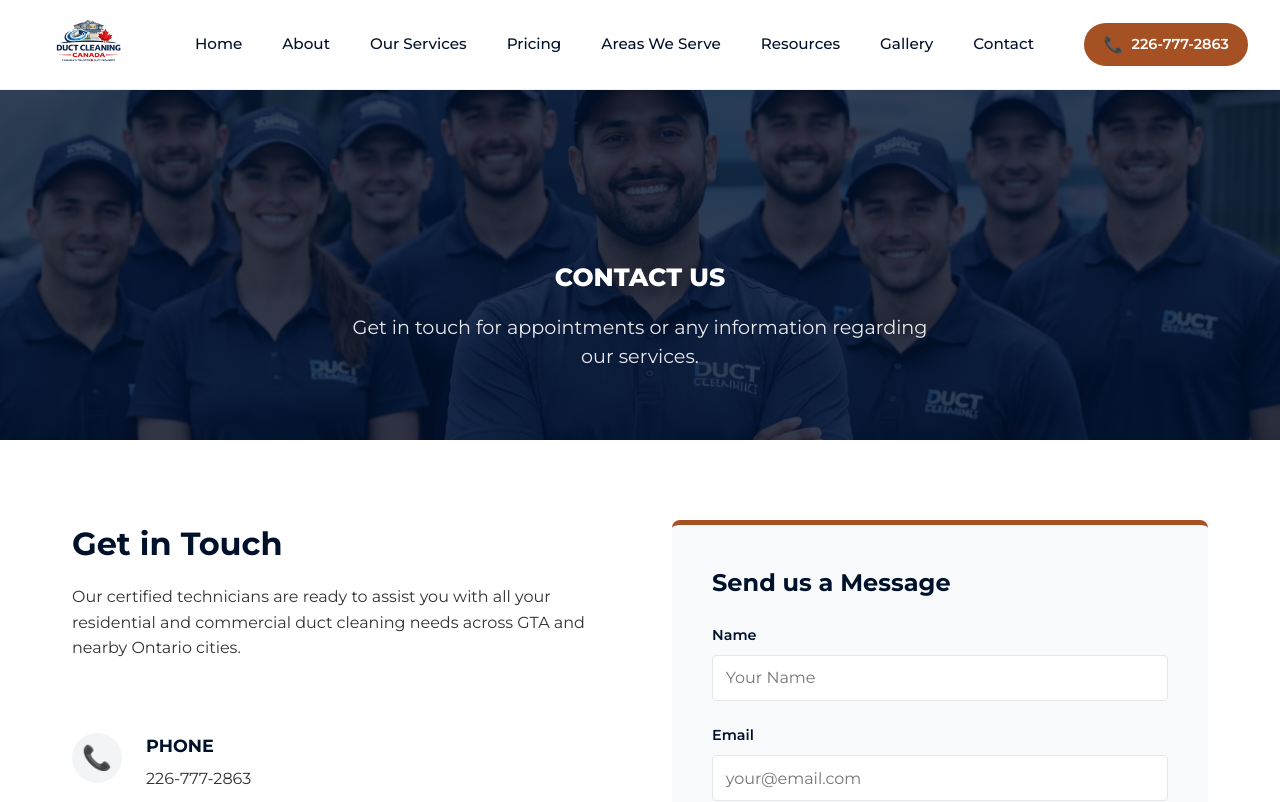
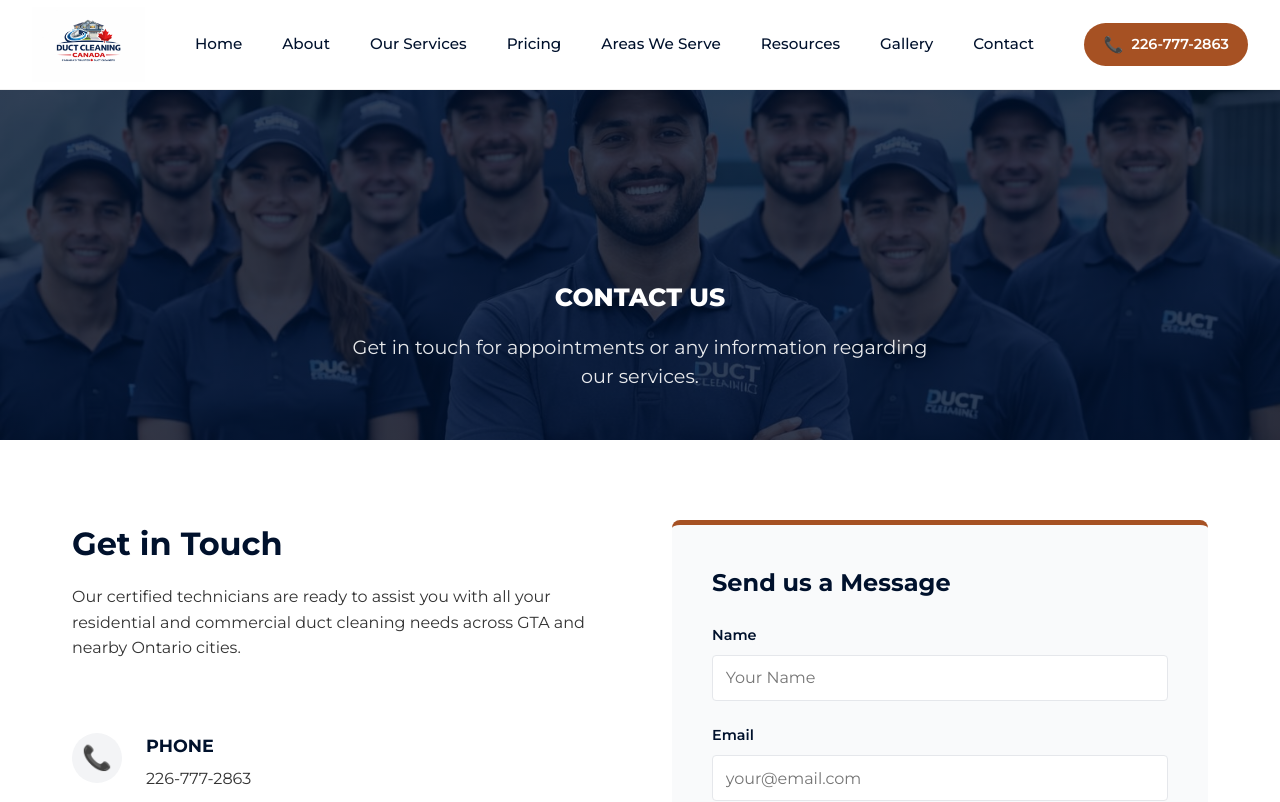
Before and after one commit to josph8487-prog/duct-Canada-original, a Next.js app: page /contact in a window 1280 px wide. Shown: the top 802 px of the page. Built offline with nearby package versions, Linux system fonts and the light colour scheme.

Commit message:
Update page.tsx

```diff
--- a/src/app/contact/page.tsx
+++ b/src/app/contact/page.tsx
@@ -43,7 +43,7 @@ export default function Contact() {
         <>
             <section className={styles.hero} dir="ltr">
                 <div className="container" style={{ textAlign: 'left' }}>
-       <h1 className={styles.heroTitle} style={{ fontSize: '25px', whiteSpace: 'nowrap', marginTop: '100px', textAlign: 'center' }}>
+       <h1 className={styles.heroTitle} style={{ fontSize: '25px', whiteSpace: 'nowrap', marginTop: '140px', textAlign: 'center' }}>
   CONTACT US
 </h1>
              <p className={styles.heroSubtitle} style={{ textAlign: 'center', marginTop: '10px' }}>
```
